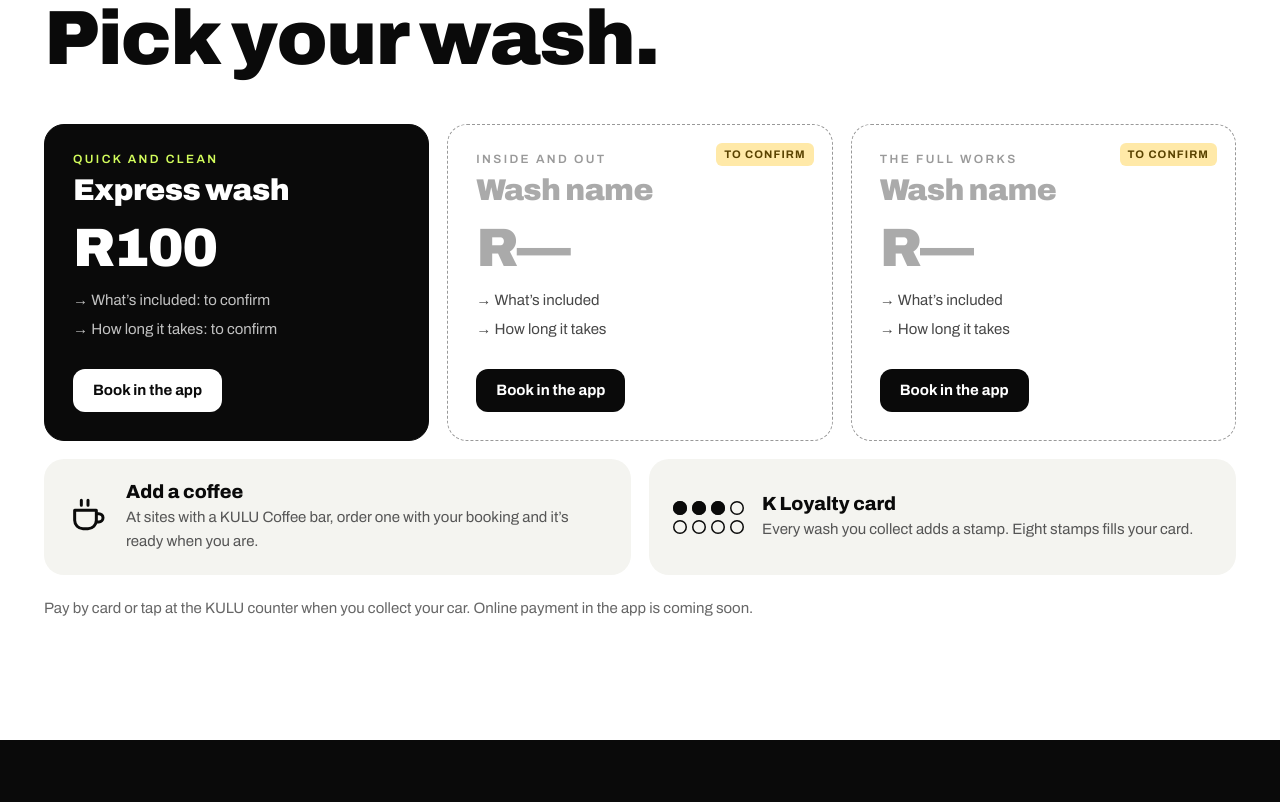
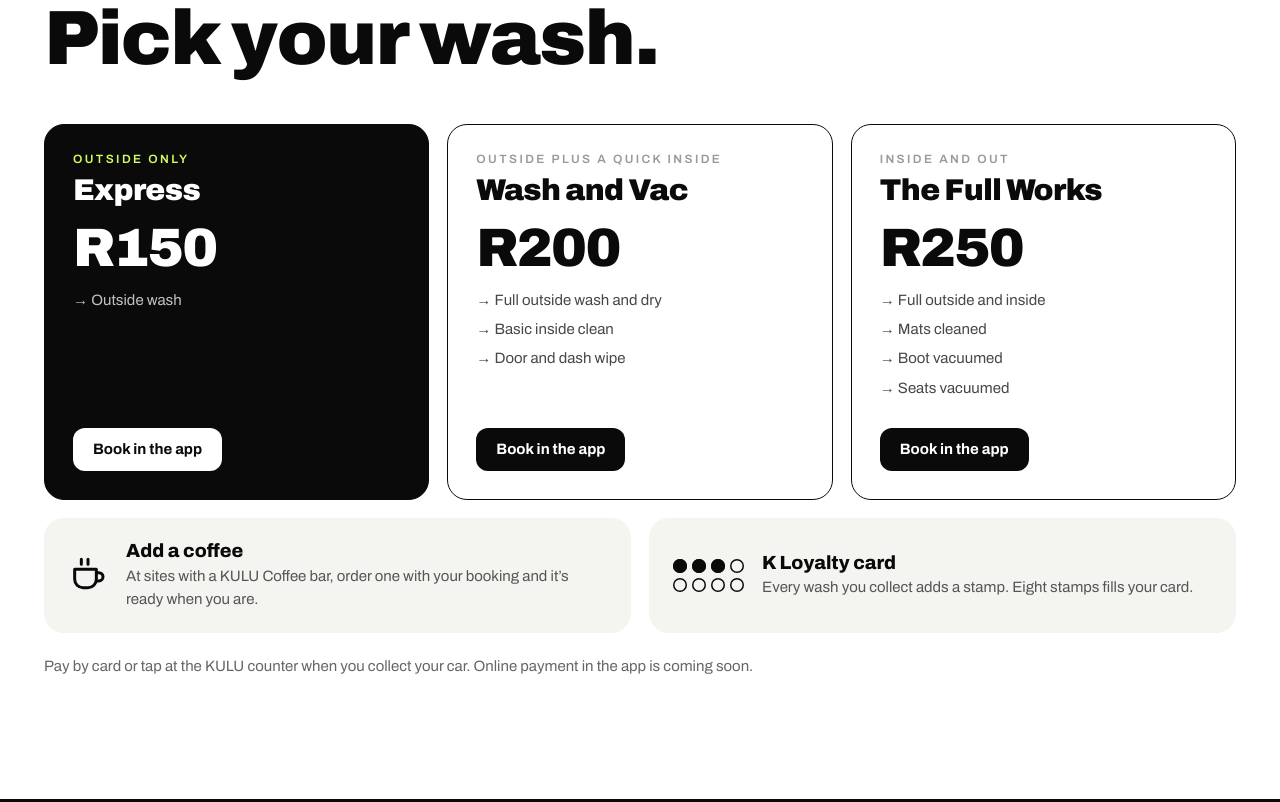
Before and after one commit to jackcatt97/KULU, a plain HTML site: page index.html in a window 1280 px wide. Shown: the part 1998-2800 px from the top of the page. Drawn offline with Linux system fonts and the light colour scheme.

Commit message:
Washes: Express R150, Wash and Vac R200, The Full Works R250
Also updates the R100 Express price in the app mock-ups and FitLife panel.

Co-Authored-By: Claude Opus 5.5 <noreply@anthropic.com>
Claude-Session: https://claude.ai/code/session_01HP8T6dcZhCddHZQ17H47nr

```diff
--- a/index.html
+++ b/index.html
@@ -114,7 +114,7 @@
           <dl>
             <div><dt>Where</dt><dd>KULU @FitLife</dd></div>
             <div><dt>Wash</dt><dd>Express wash</dd></div>
-            <div><dt>To pay</dt><dd>R100 at the counter</dd></div>
+            <div><dt>To pay</dt><dd>R150 at the counter</dd></div>
             <div><dt>Stamps</dt><dd>3 of 8 on your K Loyalty card</dd></div>
           </dl>
         </div>
@@ -131,26 +131,24 @@
     <h2>Pick your wash.</h2>
     <div class="wgrid">
       <article class="wash">
-        <p class="wk">Quick and clean</p>
-        <h3>Express wash</h3>
-        <p class="price">R100</p>
-        <ul><li>What’s included: to confirm</li><li>How long it takes: to confirm</li></ul>
+        <p class="wk">Outside only</p>
+        <h3>Express</h3>
+        <p class="price">R150</p>
+        <ul><li>Outside wash</li></ul>
         <a class="btn sm" href="#app">Book in the app</a>
       </article>
-      <article class="wash tbc">
-        <span class="tag">To confirm</span>
-        <p class="wk">Inside and out</p>
-        <h3>Wash name</h3>
-        <p class="price">R—</p>
-        <ul><li>What’s included</li><li>How long it takes</li></ul>
+      <article class="wash">
+        <p class="wk">Outside plus a quick inside</p>
+        <h3>Wash and Vac</h3>
+        <p class="price">R200</p>
+        <ul><li>Full outside wash and dry</li><li>Basic inside clean</li><li>Door and dash wipe</li></ul>
         <a class="btn sm" href="#app">Book in the app</a>
       </article>
-      <article class="wash tbc">
-        <span class="tag">To confirm</span>
-        <p class="wk">The full works</p>
-        <h3>Wash name</h3>
-        <p class="price">R—</p>
-        <ul><li>What’s included</li><li>How long it takes</li></ul>
+      <article class="wash">
+        <p class="wk">Inside and out</p>
+        <h3>The Full Works</h3>
+        <p class="price">R250</p>
+        <ul><li>Full outside and inside</li><li>Mats cleaned</li><li>Boot vacuumed</li><li>Seats vacuumed</li></ul>
         <a class="btn sm" href="#app">Book in the app</a>
       </article>
     </div>
@@ -209,7 +207,7 @@
 
     <h4>What you can do here</h4>
     <ul class="dos">
-      <li><b>Get your car washed</b><span>Express wash, R100. Book a 15-minute slot in the app, ahead of time or on the day.</span></li>
+      <li><b>Get your car washed</b><span>Express R150, Wash and Vac R200 or The Full Works R250. Book a 15-minute slot in the app, ahead of time or on the day.</span></li>
       <li><b>Work out while we wash</b><span>FitLife member? Train while we wash. By the time you’re done, so are we.</span></li>
       <li id="brewcrew" tabindex="-1"><b>Grab a coffee at The Brew Crew</b><span>There’s no KULU Coffee bar at this site, but there is coffee on site. The Brew Crew is part of FitLife, so stop for one while we finish your car. You don’t need to be a member.</span></li>
       <li><b>Collect your stamps</b><span>Every wash you collect adds a stamp to your K Loyalty card in the app.</span></li>
@@ -262,8 +260,8 @@
           <div class="car"><span class="plate">CJ 123-456</span><div><b>Smokey</b><span>Land Cruiser · Red</span></div></div>
           <div class="r"><span>Where</span><em>KULU @FitLife</em></div>
           <div class="r"><span>When</span><em>Tue 24 Nov at 10:15</em></div>
-          <div class="r"><span>Wash</span><em>Express wash</em><strong>R100</strong></div>
-          <div class="r tot"><span>Total</span><strong>R100</strong></div>
+          <div class="r"><span>Wash</span><em>Express wash</em><strong>R150</strong></div>
+          <div class="r tot"><span>Total</span><strong>R150</strong></div>
         </div>
         <div class="s-btn">Confirm booking</div>
       </div>
```
